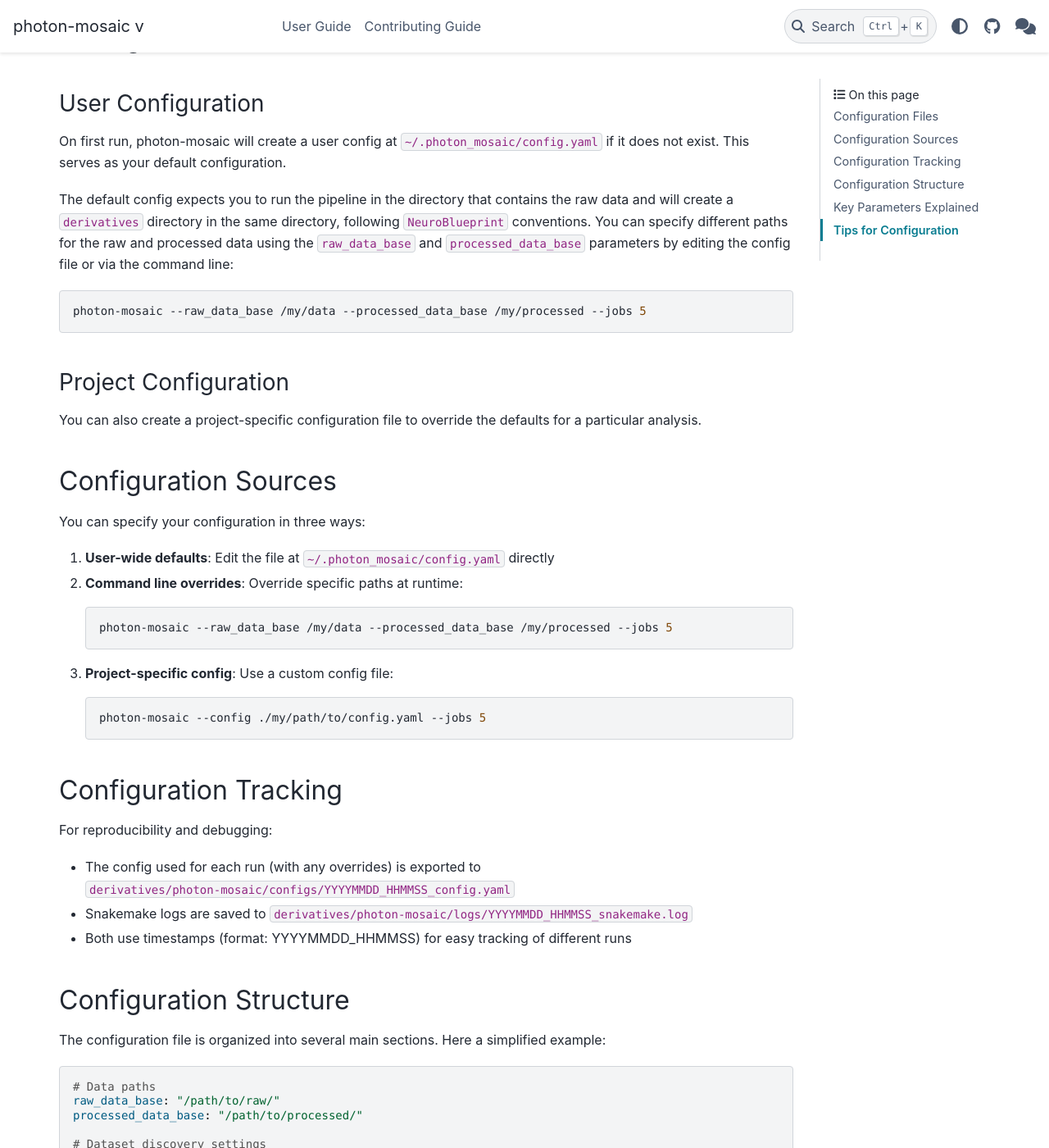
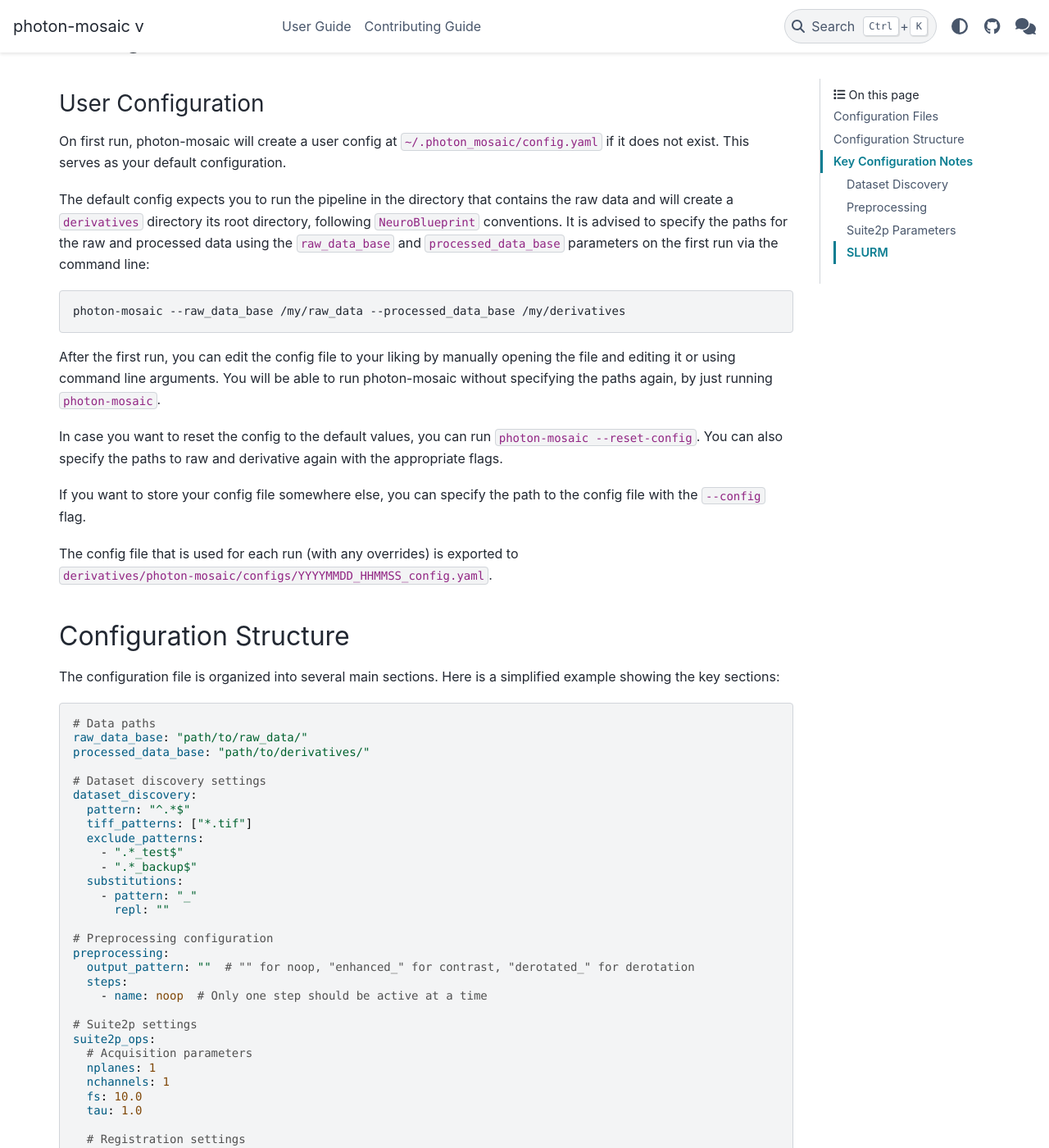
Before and after one commit to neuroinformatics-unit/photon-mosaic, a Sphinx documentation site: the page built from docs/source/user_guide/configuration.md, in a window 1280 px wide and 1400 px high, scrolled down 277 px. Shown: the whole window at 82% size. Built offline with Sphinx 7.4.7 and the PyData theme 0.15.4, drawn with Linux system fonts in a browser that asks for light colours; pages that are not in the unit, such as notebooks, are missing from menus; the version number could not be read and is left out; some of the changed text lies outside the part shown.

Commit message:
Update docs

````diff
--- a/docs/source/contributing.md
+++ b/docs/source/contributing.md
@@ -46,6 +46,30 @@
 
 Making sure each feature is modular, tested, and documented keeps the project clean and easy to maintain.
 
+
+## Path and Wildcard Handling in Snakemake
+
+Key considerations for handling paths and wildcards in Snakemake:
+
+### Wildcard Syntax
+Wildcards are used to define the pattern of the output files and are inferred via the outputs paths. Use single curly braces for wildcards in output paths: `{wildcard_name}`. You can use the `wildcards` object to access the values of the wildcards in the rule by constructing a lambda function: `lambda wildcards: str(Path(base_dir) / f"sub-{wildcards.sub_idx}" / "data.npy")`. In the parameters, you can use the wildcards to construct the path to the input files. Wildcards can be constrained to a specific set of values using the `wildcard_constraints` section.
+
+Use the `cross_platform_path` function to construct paths that are compatible with different operating systems.
+
+Example:
+```python
+from photon_mosaic.pathing import cross_platform_path
+
+rule example:
+    input:
+        file=lambda wildcards: cross_platform_path(Path(base_dir) / f"sub-{wildcards.sub_idx}" / "data.npy")
+    output:
+        result=cross_platform_path(Path(output_dir) / "sub-{sub_idx}" / "{my_file_name}")
+    params:
+        folder=lambda wildcards: cross_platform_path(Path(base_dir) / f"sub-{wildcards.sub_idx}")
+    wildcard_constraints:
+        my_file_name="|".join(["data_1.npy", "data_2.bin"])
+```
 
 ## Pull requests
 
--- a/docs/source/user_guide/configuration.md
+++ b/docs/source/user_guide/configuration.md
@@ -8,127 +8,119 @@
 ### User Configuration
 On first run, photon-mosaic will create a user config at `~/.photon_mosaic/config.yaml` if it does not exist. This serves as your default configuration.
 
-The default config expects you to run the pipeline in the directory that contains the raw data and will create a `derivatives` directory in the same directory, following `NeuroBlueprint` conventions. You can specify different paths for the raw and processed data using the `raw_data_base` and `processed_data_base` parameters by editing the config file or via the command line:
+The default config expects you to run the pipeline in the directory that contains the raw data and will create a `derivatives` directory its root directory, following `NeuroBlueprint` conventions. It is advised to specify the paths for the raw and processed data using the `raw_data_base` and `processed_data_base` parameters on the first run via the command line:
 
 ```bash
-photon-mosaic --raw_data_base /my/data --processed_data_base /my/processed --jobs 5
+photon-mosaic --raw_data_base /my/raw_data --processed_data_base /my/derivatives
 ```
+After the first run, you can edit the config file to your liking by manually opening the file and editing it or using command line arguments. You will be able to run photon-mosaic without specifying the paths again, by just running `photon-mosaic`.
 
-### Project Configuration
-You can also create a project-specific configuration file to override the defaults for a particular analysis.
+In case you want to reset the config to the default values, you can run `photon-mosaic --reset-config`. You can also specify the paths to raw and derivative again with the appropriate flags.
 
-## Configuration Sources
+If you want to store your config file somewhere else, you can specify the path to the config file with the `--config` flag.
 
-You can specify your configuration in three ways:
-
-1. **User-wide defaults**: Edit the file at `~/.photon_mosaic/config.yaml` directly
-2. **Command line overrides**: Override specific paths at runtime:
-   ```bash
-   photon-mosaic --raw_data_base /my/data --processed_data_base /my/processed --jobs 5
-   ```
-3. **Project-specific config**: Use a custom config file:
-   ```bash
-   photon-mosaic --config ./my/path/to/config.yaml --jobs 5
-   ```
-
-## Configuration Tracking
-
-For reproducibility and debugging:
-- The config used for each run (with any overrides) is exported to `derivatives/photon-mosaic/configs/YYYYMMDD_HHMMSS_config.yaml`
-- Snakemake logs are saved to `derivatives/photon-mosaic/logs/YYYYMMDD_HHMMSS_snakemake.log`
-- Both use timestamps (format: YYYYMMDD_HHMMSS) for easy tracking of different runs
+The config file that is used for each run (with any overrides) is exported to `derivatives/photon-mosaic/configs/YYYYMMDD_HHMMSS_config.yaml`.
 
 ## Configuration Structure
 
-The configuration file is organized into several main sections. Here a simplified example:
+The configuration file is organized into several main sections. Here is a simplified example showing the key sections:
 
 ```yaml
 # Data paths
-raw_data_base: "/path/to/raw/"
-processed_data_base: "/path/to/processed/"
+raw_data_base: "path/to/raw_data/"
+processed_data_base: "path/to/derivatives/"
 
 # Dataset discovery settings
 dataset_discovery:
-  pattern: "^2.*"  # Pattern to match dataset directories
-  exclude_patterns: []  # Patterns to skip
-  substitutions: []  # Rules to transform names
+  pattern: "^.*$"
+  tiff_patterns: ["*.tif"]
+  exclude_patterns:
+    - ".*_test$"
+    - ".*_backup$"
+  substitutions:
+    - pattern: "_"
+      repl: ""
+
+# Preprocessing configuration
+preprocessing:
+  output_pattern: ""  # "" for noop, "enhanced_" for contrast, "derotated_" for derotation
+  steps:
+    - name: noop  # Only one step should be active at a time
 
 # Suite2p settings
 suite2p_ops:
-  # Some acquisition parameters
+  # Acquisition parameters
   nplanes: 1
   nchannels: 1
   fs: 10.0
   tau: 1.0
-  # any other Suite2p parameters can be added here
 
-  # Cell detection
-  anatomical_only: 0  # Set > 0 to use Cellpose
+  # Registration settings
+  do_registration: true
+  nonrigid: true
 
-# Preprocessing steps
-preprocessing:
-  steps:
-    - name: contrast
-      kwargs:
-        glob_naming_pattern_tif: "*.tif"
-        percentile_low: 1
-        percentile_high: 99
+  # Custom registration parameters (our fork)
+  refImg_min_percentile: 1
+  refImg_max_percentile: 99
+
+  # ROI detection
+  roidetect: true
+  anatomical_only: 0
 
 # SLURM settings
-use_slurm: true
+use_slurm: false
 slurm:
-  partition: "gpu"
+  slurm_partition: "gpu"
   mem_mb: 32000
   tasks: 1
   nodes: 1
 ```
-For the full configuration file, see [photon_mosaic/workflow/config.yaml](https://github.com/neuroinformatics-unit/photon-mosaic/blob/main/photon_mosaic/workflow/config.yaml) or the YAML file in `~/.photon-mosaic/config.yaml` generated on first run.
 
-## Key Parameters Explained
+For the complete configuration file with all available parameters and detailed comments, see [photon_mosaic/workflow/config.yaml](https://github.com/neuroinformatics-unit/photon-mosaic/blob/main/photon_mosaic/workflow/config.yaml) or the YAML file in `~/.photon_mosaic/config.yaml` generated on first run.
+
+## Key Configuration Notes
 
 ### Dataset Discovery
-- `pattern`: Regular expression to identify dataset directories
-- `exclude_patterns`: Patterns to skip during processing
-- `substitutions`: Rules to transform dataset names
+See the [dataset discovery documentation](dataset_discovery.md) for detailed information about configuring dataset discovery.
 
-Please refer to the [dataset discovery documentation](dataset_discovery.md) for more details.
-
-### Data Paths
-- `raw_data_base`: Root directory for raw imaging data
-- `processed_data_base`: Directory for processed outputs
+### Preprocessing
+See the [preprocessing documentation](preprocessing.md) for step-specific configuration
 
 ### Suite2p Parameters
-For a complete list of all available Suite2p parameters and their descriptions, please refer to the [official Suite2p documentation](https://suite2p.readthedocs.io/en/latest/settings.html).
+The configuration includes all standard Suite2p parameters plus custom additions:
 
-#### Registration Settings
-Our custom fork of Suite2p includes additional parameters for registration:
-- `refImg_min_percentile`: Minimum percentile for reference image selection (default: 1). Controls the lower bound of contrast normalization. Higher values improve registration for low SNR datasets like three-photon imaging.
-- `refImg_max_percentile`: Maximum percentile for reference image selection (default: 99). Controls the upper bound of contrast normalization. Together with `refImg_min_percentile`, defines the contrast range for registration.
+#### Custom Registration Parameters
+Our fork includes additional parameters for improved registration:
+- `refImg_min_percentile`: Minimum percentile for reference image selection (default: 1)
+- `refImg_max_percentile`: Maximum percentile for reference image selection (default: 99)
+
+These parameters control contrast normalization during registration and are especially useful for low SNR datasets like three-photon imaging.
 
 #### Cell Detection
-To use Cellpose for cell detection, set `anatomical_only` to a value greater than 0 in your configuration. For example:
+To use Cellpose for cell detection, set `anatomical_only` to a value greater than 0:
 
 ```yaml
 suite2p_ops:
   anatomical_only: 4  # Use maximum projection image for cell detection
 ```
+Choose the value of `anatomical_only` based on the following table:
 
-### Preprocessing
-For detailed information about preprocessing steps and their configuration, see the [preprocessing documentation](preprocessing.md).
+| Value | Description |
+|-------|-------------|
+| 1     | Use max projection image divided by mean image |
+| 2     | Use mean image |
+| 3     | Use enhanced mean image |
+| 4     | Use maximum projection image |
+
+For a complete list of all available Suite2p parameters, refer to the [official Suite2p documentation](https://suite2p.readthedocs.io/en/latest/settings.html).
 
 ### SLURM
-- `use_slurm`: Enable/disable SLURM job scheduling
+- `use_slurm`: Enable/disable SLURM job scheduling (default: false)
 - `slurm_partition`: Compute partition to use
 - `mem_mb`: Memory allocation per job
 - `tasks`: Number of parallel tasks
 - `nodes`: Number of compute nodes
 
+In order for SLURM jobs to be executed, you have to launch `photon-mosaic` inside an environment in an interactive job in your cluster.
+
 For more details about SLURM configuration options, see the [Snakemake SLURM executor plugin documentation](https://github.com/snakemake/snakemake-executor-plugin-slurm).
-
-## Tips for Configuration
-
-1. **Start with Defaults**: Begin with the default configuration and modify only what you need
-2. **Test with Dry Run**: Use `--dry-run` to verify your configuration
-3. **Check Logs**: Review the generated logs in `derivatives/photon-mosaic/logs/`
-4. **Version Control**: Keep your project-specific configs in version control
-5. **Document Changes**: Note any configuration changes in your lab notebook or documentation
````
Also changed, not shown: other parts of docs/source/contributing.md (+1 -1 lines), docs/source/index.md (+2 -1 lines), docs/source/user_guide/dataset_discovery.md (+47 -21 lines), docs/source/user_guide/preprocessing.md (+22 -70 lines), docs/source/user_guide/snakemake_tutorial.md (+17 -38 lines), 4 other files.
